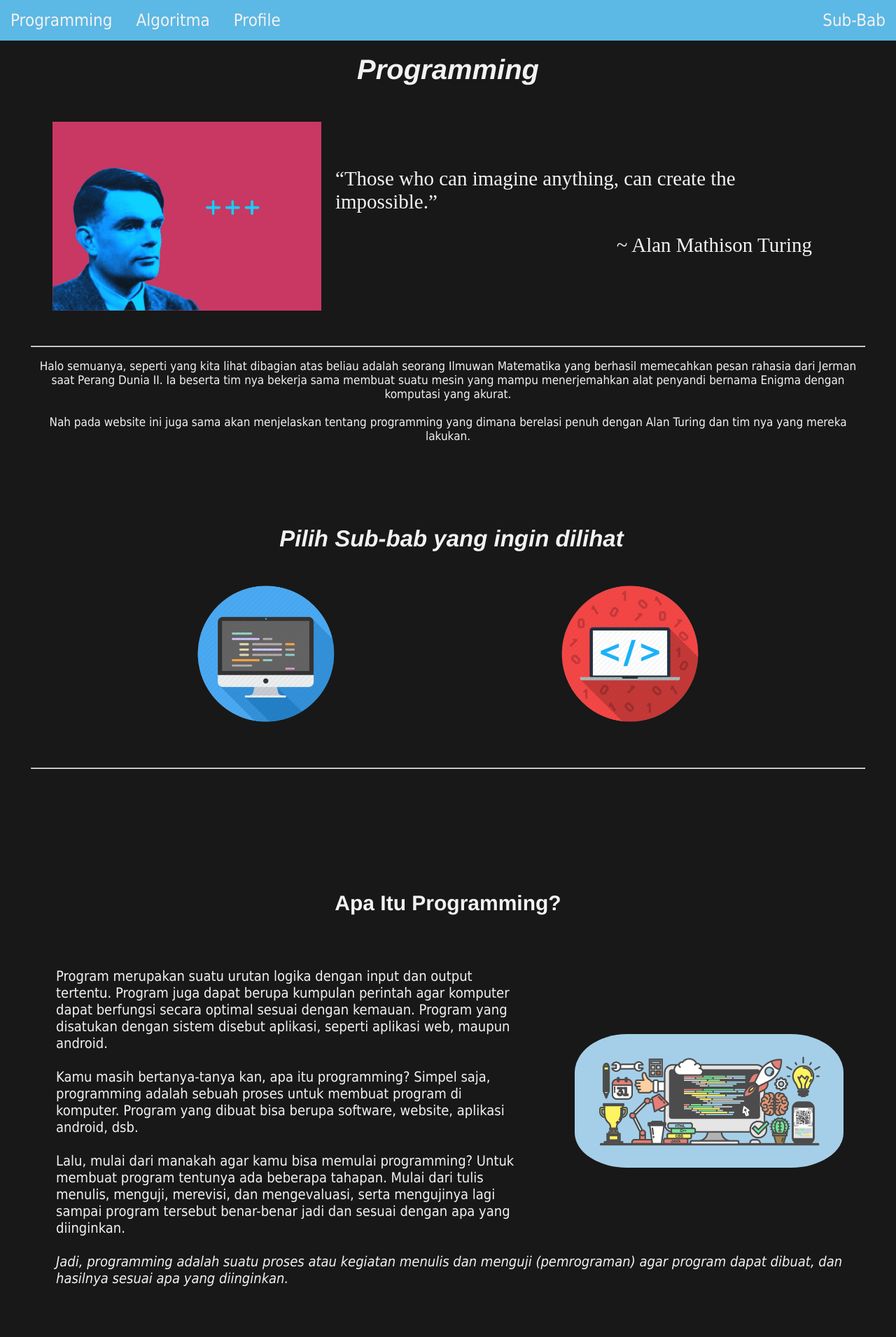
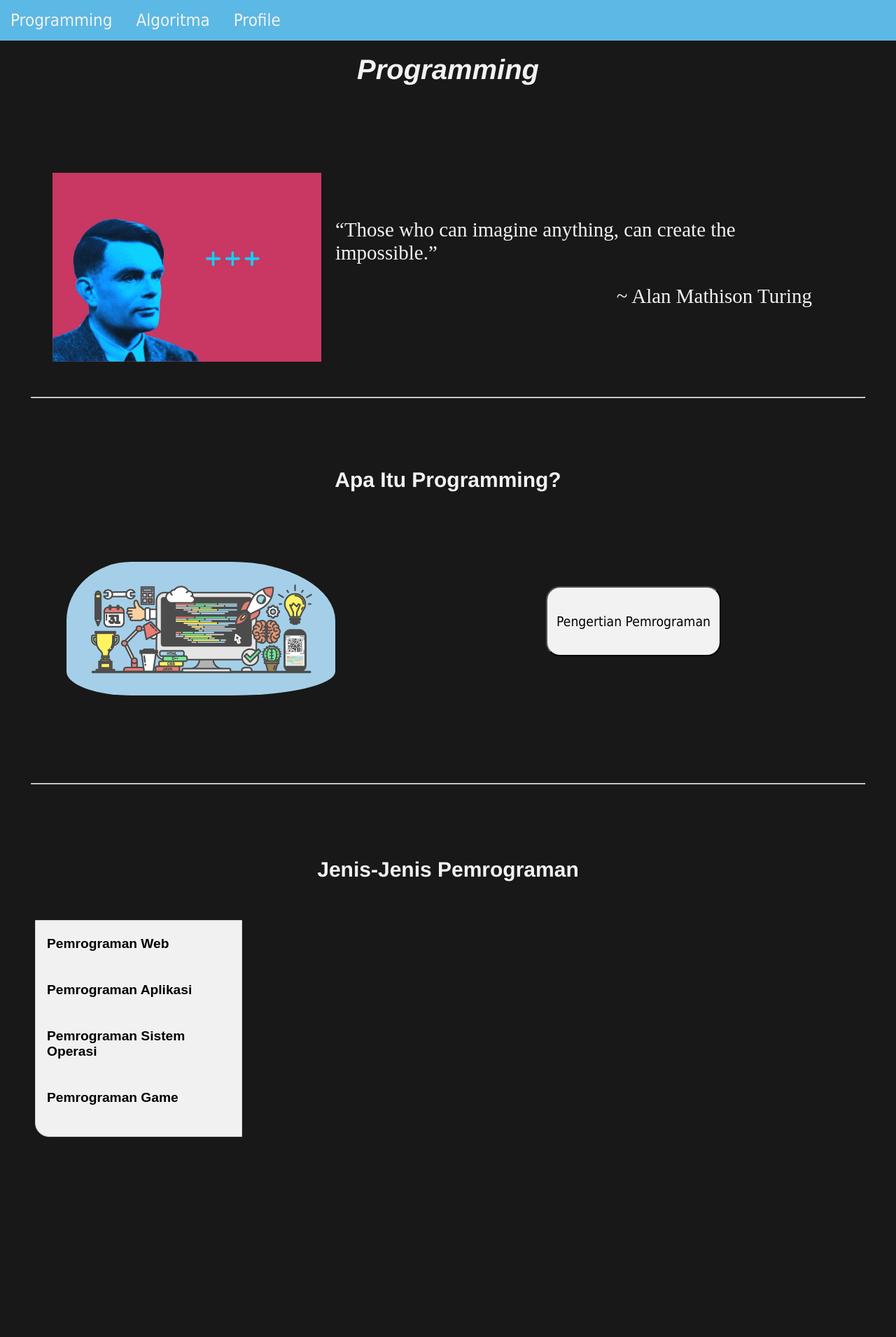
Before and after one commit to FadhilFirmansyah/html-blog_programming-web, a PHP site: page / in a window 1280 px wide. Shown: the top 1911 px of the page at 70% size. After the commit the page ends 1625 px from the top, so only its background shows below. Run offline with PHP 8.4, Linux system fonts and the light colour scheme.

Commit message:
Update design and Adding JS

```diff
--- a/assets/style/style.css
+++ b/assets/style/style.css
@@ -1,5 +1,6 @@
 html{
     scroll-behavior: smooth;
+    overflow-x: hidden;
 }
 body{
     margin: 0%;
@@ -55,12 +56,14 @@ img{
 hr{
     width: 93%;
 }
+
 blockquote{
     font-family: tahoma;
     color: #F2F2F2;
     text-align: center;
     font-size: 17px;
 }
+
 h3.subhead{
     font-style: italic;
     text-align: center;
@@ -80,16 +83,26 @@ h2{
     color: #F2F2F2;
     font-family: Tahoma;
     font-size: 20px;
-    padding-left: 80px;
-    padding-right: 20px;
+    text-align: center;
+    margin: 0 15% 0 15%;
 }
 .img-pengertian{
+    float: left;
+    height: 300%;
+    margin: 0px 20px 75px 20px;
+    border-radius: 35%;
+}
+#button-pengertian{
     float: right;
-    height: 300%;
-    padding-right: 75px;
-    padding-bottom: 100px;
-    padding-top: 95px;
-    border-radius: 150px;
+    margin: 35px 250px 0 0;
+    width: 250px;
+    height: 100px;
+    font-size: larger;
+    border-radius: 20px;
+    color: black;
+    background-color: #F2F2F2;
+    font-family: Tahoma;
+    cursor: pointer;
 }
 .para-jenis{
     color: #F2F2F2;
@@ -116,13 +129,22 @@ p.content-programming{
     font-size: 20px;
 }
 img.img-center{
-    padding-left: 475px;
+    margin-top: 50px;
+    float: right;
 }
-img.img-alg{
+#p-tab-content{
+    color: #F2F2F2;
+    font-size: large;
+    font-family: Tahoma;
+    text-align: center;
+    margin-top: 80px;
+    margin-left: 25px;
+}
+img#img-alg{
+    margin-top: 100px;
     width: 45%;
-    border-radius: 35%;
-    padding-left: 350px;
-    padding-right: 350px;
+    margin-left: 350px;
+    margin-right: 200px;
 }
 p.content-alg{
     font-size: 20px;
@@ -171,3 +193,150 @@ li.list-function{
     padding-top: 35px;
     padding-left: 255px;
 }
+
+.container{
+    margin-top: 200px;
+}
+
+.container h1{
+    font-style: italic;
+    font-family: helvetica;
+}
+
+.container p{
+    font-family: Verdana, Geneva, Tahoma, sans-serif;
+}
+
+input[type=text], select, textarea {
+    width: 50%;
+    padding: 12px;
+    border: 1px solid #ccc;
+    border-radius: 4px;
+    box-sizing: border-box;
+    margin-top: 6px;
+    margin-bottom: 16px;
+    margin-left: 25%;
+    resize: vertical
+}
+
+input[type=submit] {
+    background-color: #04AA6D;
+    color: white;
+    padding: 12px 20px;
+    border: none;
+    border-radius: 4px;
+    cursor: pointer;
+    margin-left: 25%;
+}
+
+input[type=submit]:hover {
+    background-color: #45a049;
+}
+
+.container {
+    border-radius: 5px;
+    background-color: #181818;
+    padding: 20px;
+}
+
+/*  */
+.overlay {
+    height: 100%;
+    width: 0;
+    position: fixed;
+    z-index: 1;
+    left: 0;
+    top: 0;
+    background-color: rgb(0,0,0);
+    background-color: rgba(0, 0, 0, 0.966);
+    overflow-x: hidden;
+    transition: 0.5s;
+}
+
+
+.overlay-content {
+    position: relative;
+    top: 25%;
+    width: 100%;
+    text-align: center;
+    margin-top: 30px;
+}
+
+.overlay .closebtn {
+    position: absolute;
+    top: 50px;
+    right: 45px;
+    font-size: 60px;
+}
+
+@media screen and (max-height: 450px) {
+    .overlay a {font-size: 20px}
+    .overlay .closebtn {
+        font-size: 40px;
+        top: 15px;
+        right: 35px;
+    }
+}
+/*  */
+.tab {
+    float: left;
+    border: 1px solid #ccc;
+    background-color: #f1f1f1;
+    width: 23%;
+    height: 308px;
+    margin-left: 50px;
+    margin-bottom: 100px;
+    border-radius: 0 0 0 20px;
+}
+
+.tab button {
+    display: block;
+    background-color: inherit;
+    color: black;
+    padding: 22px 16px;
+    width: 100%;
+    border: none;
+    outline: none;
+    text-align: left;
+    cursor: default;
+}
+
+.tab button:hover {
+    background-color: #ddd;
+}
+
+.tab button.active {
+    background-color: #ccc;
+}
+
+.tabcontent {
+    float: left;
+    padding: 0px 12px;
+    border: 5px solid #ccc;
+    width: 68%;
+    border-left: none;
+    height: 300px;
+    display: none;
+    border-radius: 0 20px 0 0;
+}
+/*  */
+.collapsible {
+    cursor: pointer;
+    width: 50%;
+    border: none;
+    outline: none;
+    margin-left: 250px;
+    border-radius: 25%;
+}
+
+.content {
+    font-family: tahoma;
+    color: #F2F2F2;
+    font-size: 22px;
+    text-align: center;
+    max-height: 0;
+    overflow: hidden;
+    transition: max-height 0.2s ease-out;
+    width: 50%;
+    margin-left: 325px;
+}
--- a/index.html
+++ b/index.html
@@ -11,70 +11,87 @@
             <li><a href="#">Programming</a></li>
             <li><a href="algoritma/">Algoritma</a></li>
             <li><a href="profile/">Profile</a></li>
-            <li style="float: right;"><a href="#sub-bab">Sub-Bab</a></li>
         </ul>
 
-        <h1><i>Programming</i></h1>
-        <img src="assets/img/altur-pos.jpg" alt="Penemu mesing pemograman">
+        <h1 style="margin-bottom: 100px;"><i>Programming</i></h1>
+        <img src="assets/img/altur-pos.jpg" alt="Penemu mesin pemrograman">
         <br><br>
         <p class="quote"><q>Those who can imagine anything, can create the impossible.</q></p>
         <p style="text-align: right;" class="quote">~ Alan Mathison Turing</p>
 
         <hr>
 
-        <blockquote>
-            Halo semuanya, seperti yang kita lihat dibagian atas beliau adalah seorang Ilmuwan Matematika yang berhasil memecahkan pesan rahasia dari Jerman saat Perang Dunia II. Ia beserta tim nya bekerja sama membuat suatu mesin yang mampu menerjemahkan alat penyandi bernama Enigma dengan komputasi yang akurat. <br><br>
-            Nah pada website ini juga sama akan menjelaskan tentang programming yang dimana berelasi penuh dengan Alan Turing dan tim nya yang mereka lakukan.
-        </blockquote>
+        <h2 id="pengertian-programming" style="text-align: center; margin-top: 100px; margin-bottom: 50px;">Apa Itu Programming?</h2>
+        <img class="img-pengertian" src="assets/img/img-whatis-one.png" alt="Pengertian Programming">
 
-        <h3 class="subhead" id="sub-bab">Pilih Sub-bab yang ingin dilihat</h3>
+        <div id="myNav" class="overlay">
+            <a href="javascript:void(0)" class="closebtn" onclick="closeNav()">&times;</a>
 
-        <a href="#pengertian-programming"><img style="float: left; padding-left: 220px; width: 25%;" src="assets/img/whatis-actual.png" title="Apa itu programming?" alt="Sample case of Programming"></a>
+            <div class="overlay-content">
+                <p class="para-pengertian">Program merupakan suatu urutan logika dengan input dan output tertentu. Program juga dapat berupa kumpulan perintah agar komputer dapat berfungsi secara optimal sesuai dengan kemauan. Program yang disatukan dengan sistem disebut aplikasi, seperti aplikasi web, maupun android. <br><br>Kamu masih bertanya-tanya kan, apa itu programming? Simpel saja, programming adalah sebuah proses untuk membuat program di komputer. Program yang dibuat bisa berupa software, website, aplikasi android, dsb. <br><br>Lalu, mulai dari manakah agar kamu bisa memulai programming? Untuk membuat program tentunya ada beberapa tahapan. Mulai dari tulis menulis, menguji, merevisi, dan mengevaluasi, serta mengujinya lagi sampai program tersebut benar-benar jadi dan sesuai dengan apa yang diinginkan. <br><br><em> Jadi, programming adalah suatu proses atau kegiatan menulis dan menguji (pemrograman) agar program dapat dibuat, dan hasilnya sesuai apa yang diinginkan.</em> </p>
+            </div>
+        </div>
 
-        <a href="#jenis-pemograman"><img style="float: right; padding-right: 220px; width: 25%; " src="assets/img/definition-actual.png" title="Jenis-jenis dari pemograman" alt="Sample case of Programming"></a>
+        <button id="button-pengertian" onclick="openNav()">Pengertian Pemrograman</button>
+        <script>
+            function openNav() {
+              document.getElementById("myNav").style.width = "100%";
+            }
+
+            function closeNav() {
+              document.getElementById("myNav").style.width = "0%";
+            }
+        </script>
 
         <hr>
 
-        <h2 id="pengertian-programming" style="text-align: center; padding-top: 150px;">Apa Itu Programming?</h2>
-
-        <img class="img-pengertian" src="assets/img/img-whatis-one.png" alt="Pengertian Programming">
-
-        <p class="para-pengertian">Program merupakan suatu urutan logika dengan input dan output tertentu. Program juga dapat berupa kumpulan perintah agar komputer dapat berfungsi secara optimal sesuai dengan kemauan. Program yang disatukan dengan sistem disebut aplikasi, seperti aplikasi web, maupun android. <br><br>Kamu masih bertanya-tanya kan, apa itu programming? Simpel saja, programming adalah sebuah proses untuk membuat program di komputer. Program yang dibuat bisa berupa software, website, aplikasi android, dsb. <br><br>Lalu, mulai dari manakah agar kamu bisa memulai programming? Untuk membuat program tentunya ada beberapa tahapan. Mulai dari tulis menulis, menguji, merevisi, dan mengevaluasi, serta mengujinya lagi sampai program tersebut benar-benar jadi dan sesuai dengan apa yang diinginkan. <br><br><em> Jadi, programming adalah suatu proses atau kegiatan menulis dan menguji (pemrograman) agar program dapat dibuat, dan hasilnya sesuai apa yang diinginkan.</em> </p>
-
         <h2 id="jenis-pemograman" style="text-align: center; padding-top: 80px; padding-bottom: 30px;">Jenis-Jenis Pemrograman</h2>
 
-        <p class="para-jenis">Setelah memahami tentang pengertian pemrograman, maka Anda juga harus memahami apa saja jenis pemrograman yang digunakan untuk menyusun sebuah sistem komputer. <br><br>Pada prakteknya, ada banyak sekali jenis pemrograman komputer. Setiap jenis pemrograman digolongkan berdasarkan fungsi dan kegunaannya masing-masing. Memahami apa saja jenis-jenis pemrograman komputer di dunia nyata akan memberikan Anda gambaran langsung terkait pekerjaan umum seorang programmer. Sehingga, Anda pun bisa lebih mempersiapkan diri dengan baik. <br><br></p>
+        <div class="tab">
+            <button style="font-size: larger;" class="tablinks" onmouseover="openDescription(event, 'web')"><b>Pemrograman Web</b></button>
+            <button style="font-size: larger;" class="tablinks" onmouseover="openDescription(event, 'aplikasi')"><b>Pemrograman Aplikasi</b></button>
+            <button style="font-size: larger;" class="tablinks" onmouseover="openDescription(event, 'os')"><b>Pemrograman Sistem Operasi</b></button>
+            <button style="font-size: larger;" class="tablinks" onmouseover="openDescription(event, 'game')"><b>Pemrograman Game</b></button>
+        </div>
 
-        <h3 class="header-list">1. Pemrograman Web</h3>
-        <img src="assets/img/ngoding-web.jpg" class="img-center">
-        <p class="content-programming">Sesuai namanya, fungsi utama dari jenis pemrograman ini adalah untuk menyusun sebuah fungsional sebuah website agar menjadi lebih mudah digunakan. Tentunya semua orang sudah pernah membuka website, bukan? Dari sekian jenis website yang pernah Anda buka dan kunjungi, tentunya Anda akan menyadari bahwa setiap website memiliki tampilan yang berbeda-beda. <br> <br>
+        <div id="web" class="tabcontent">
+            <img src="assets/img/ngoding-web.jpg" class="img-center">
+            <p id="p-tab-content">Sesuai namanya, fungsi utama dari jenis pemrograman ini adalah untuk menyusun sebuah fungsional sebuah website agar menjadi lebih mudah digunakan. Tentunya semua orang sudah pernah membuka website, bukan? Dari sekian jenis website yang pernah Anda buka dan kunjungi, tentunya Anda akan menyadari bahwa setiap website memiliki tampilan yang berbeda-beda.</p>
+        </div>
 
-        Anda juga mungkin menyadari bahwa terdapat beberapa website yang nampak lebih bagus, lebih kompleks, serta ada juga yang terlihat sederhana dan lebih simpel. Perbedaan ini tentunya dikarenakan oleh perbedaan jenis pemrograman yang menyusun website tersebut. <br> <br>
+        <div id="aplikasi" class="tabcontent">
+            <img src="assets/img/ngoding-app.png" class="img-center">
+            <p id="p-tab-content">Jenis pemrograman aplikasi ini akan lebih berfokus pada hasil untuk menyusun sebuah aplikasi. Para developer yang bekerja di bidang pengembangan aplikasi akan selalu berorientasi pada sistem terbaik yang bisa digunakan untuk menciptakan aplikasi dengan daya kegunaan tinggi. Sehingga, produk ciptaan mereka bisa mengatasi beragam pekerjaan ataupun masalah lainnya.</p>
+        </div>
 
-        Dengan menggunakan mekanisme pemrograman, maka sebuah website bisa berjalan dengan lebih interaktif, dinamis dan memiliki daya fungsional yang lebih tinggi. Optimalisasi website melalui bahasa pemrograman tentunya akan sangat berpengaruh pada sistem pemberian informasi ke pengguna.</p>
+        <div id="os" class="tabcontent">
+            <img src="assets/img/ngoding-os.png" class="img-center">
+            <p id="p-tab-content">Jenis pemrograman yang satu ini bisa dikatakan sebagai komponen yang penting karena digunakan sebagai jenis pemrograman yang membentuk sebuah perangkat komputer. Sistem operasi harus di-instalasi terlebih dahulu pada sebuah perangkat komputer untuk bisa berfungsi dengan baik. Jika tidak ada sistem operasi, maka seluruh perangkat tidak bisa memiliki fungsi apapun.</p>
+        </div>
 
-        <h3 class="header-list">2. Pemrograman Aplikasi</h3>
-        <img src="assets/img/ngoding-app.png" class="img-center">
-        <p class="content-programming" style="padding-top: 255px;">Jenis pemrograman aplikasi ini akan lebih berfokus pada hasil untuk menyusun sebuah aplikasi. Para developer yang bekerja di bidang pengembangan aplikasi akan selalu berorientasi pada sistem terbaik yang bisa digunakan untuk menciptakan aplikasi dengan daya kegunaan tinggi. Sehingga, produk ciptaan mereka bisa mengatasi beragam pekerjaan ataupun masalah lainnya. <br> <br>
+        <div id="game" class="tabcontent">
+            <img src="assets/img/ngoding-game.jpg" class="img-center">
+            <p id="p-tab-content">Bisa dikatakan, tipe pemrograman ini merupakan jenis pemrograman yang paling sulit. Ini disebabkan kita harus menggabungkan antara desain visual dan juga sintaks untuk menjalankan algoritmanya. Sebuah game harus memiliki alur cerita yang jelas serta menarik terkait bagaimana proses permainan, apa saja karakter yang terlibat, dan apa saja jenis tantangan yang diberikan untuk diselesaikan pemain.</p>
+        </div>
 
-        Oleh sebab itu, pemrograman aplikasi ini berfokus pada satu tujuan saja. Misalnya aplikasi Microsoft Office yang berfokus pada pengolahan data. <br><br>
+        <script>
+            function openDescription(evt, cityName) {
+                var i, tabcontent, tablinks;
+                tabcontent = document.getElementsByClassName("tabcontent");
 
-        Microsoft Office hanya akan dioperasikan untuk masalah pengolahan data saja, seperti Microsoft Excel untuk mengolah data-data angka, sedangkan Microsoft Word untuk mengolah data tulisan dan gambar. Di luar kebutuhan pengolahan data seperti ini, maka Anda harus mencari dan menggunakan aplikasi khusus lain.</p>
+                for (i = 0; i < tabcontent.length; i++) {
+                    tabcontent[i].style.display = "none";
+                }
 
-        <h3 class="header-list">3. Pemrograman Sistem Operasi</h3>
-        <img src="assets/img/ngoding-os.png" class="img-center">
-        <p class="content-programming" style="padding-top: 255px;">Jenis pemrograman yang satu ini bisa dikatakan sebagai komponen yang penting karena digunakan sebagai jenis pemrograman yang membentuk sebuah perangkat komputer. Sistem operasi harus di-instalasi terlebih dahulu pada sebuah perangkat komputer untuk bisa berfungsi dengan baik. Jika tidak ada sistem operasi, maka seluruh perangkat tidak bisa memiliki fungsi apapun. <br> <br>
+                tablinks = document.getElementsByClassName("tablinks");
 
-        Sistem operasi ini tidak perlu lagi untuk Anda utak-atik sendiri, sebab sudah menjadi satu dalam setiap perangkat hardware yang Anda beli, baik itu laptop, komputer ataupun smartphone dan tablet. <br> <br>
+                for (i = 0; i < tablinks.length; i++) {
+                    tablinks[i].className = tablinks[i].className.replace(" active", "");
+                }
 
-        Contoh sistem operasi yang ada di masyarakat adalah: Windows, Linux, Android, iOS, dan seterusnya. Untuk level komputer dan PC, sistem operator yang populer adalah Windows, karena ada lebih banyak jenis komputer dan PC yang menggunakan sistem operasi bawaan Windows.</p>
-
-        <h3 class="header-list">4. Pemrograman Game</h3>
-        <img src="assets/img/ngoding-game.jpg" class="img-center">
-        <p class="content-programming" style="padding-top: 325px;">Bisa dikatakan, tipe pemrograman ini merupakan jenis pemrograman yang paling sulit. Ini disebabkan kita harus menggabungkan antara desain visual dan juga sintaks untuk menjalankan algoritmanya. <br> <br>
-
-        Sebuah game harus memiliki alur cerita yang jelas serta menarik terkait bagaimana proses permainan, apa saja karakter yang terlibat, dan apa saja jenis tantangan yang diberikan untuk diselesaikan pemain. <br> <br>
-
-        Jadi, ketiga aspek tersebut harus direncanakan dengan baik dan matang agar Anda bisa membuat sendiri sebuah game yang bisa disukai oleh masyarakat luas. Bahasa pemrograman untuk menyusun game terdiri dari Java, C dan juga C++. Bahasa-bahasa ini cukup kompleks untuk dipelajari, sehingga Anda harus memfokuskan diri untuk melakukan observasi langsung dengan menciptakan sebuah game.</p>
+                document.getElementById(cityName).style.display = "block";
+                evt.currentTarget.className += " active";
+            }
+        </script>
     </body>
 </html>
```
Also changed, not shown: algoritma/index.html (+31 -33 lines), profile/index.html (+25 -1 lines), response/index.php (added, +25 -0 lines).
